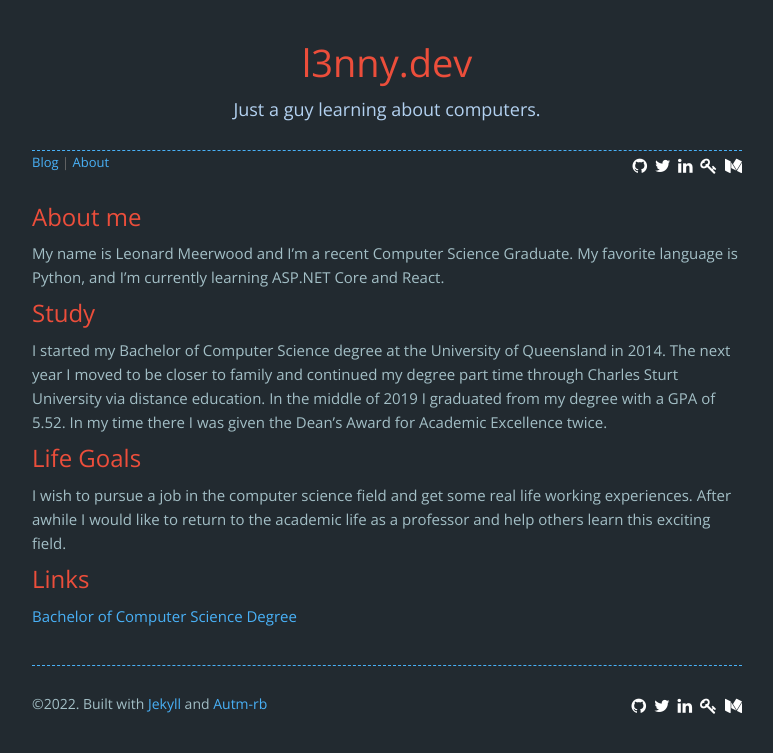
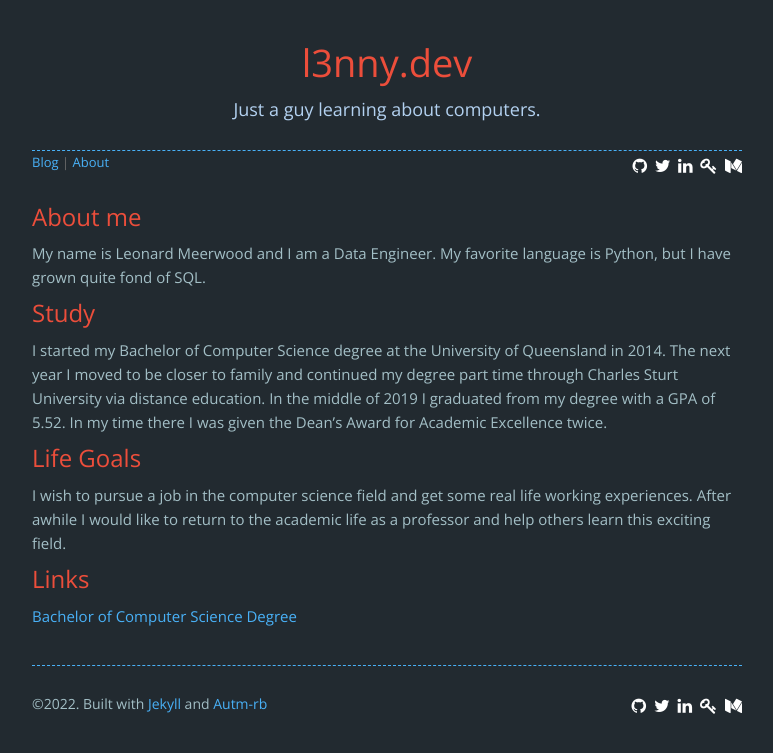
Before and after one commit to lmeerwood/lmeerwood.github.io, a Jekyll site: the page built from about.html, in a window 1280 px wide. Shown: the top 753 px of the page, without its empty margins (253-1026 px from the left). Built offline with Jekyll 4.4.1, drawn with Linux system fonts in a browser that asks for light colours; nearby versions of some CDN libraries; comment, search, counter and statistics services are not loaded.

Commit message:
Updated About Me and Photo

```diff
--- a/_data/about.yml
+++ b/_data/about.yml
@@ -1,6 +1,6 @@
 text: |
 
-  My name is Leonard Meerwood and I'm a recent Computer Science Graduate. My favorite language is Python, and I'm currently learning ASP.NET Core and React.
+  My name is Leonard Meerwood and I am a Data Engineer. My favorite language is Python, but I have grown quite fond of SQL.
 
   ## Study
 
```
Also changed, not shown: public/img/me.jpg.
